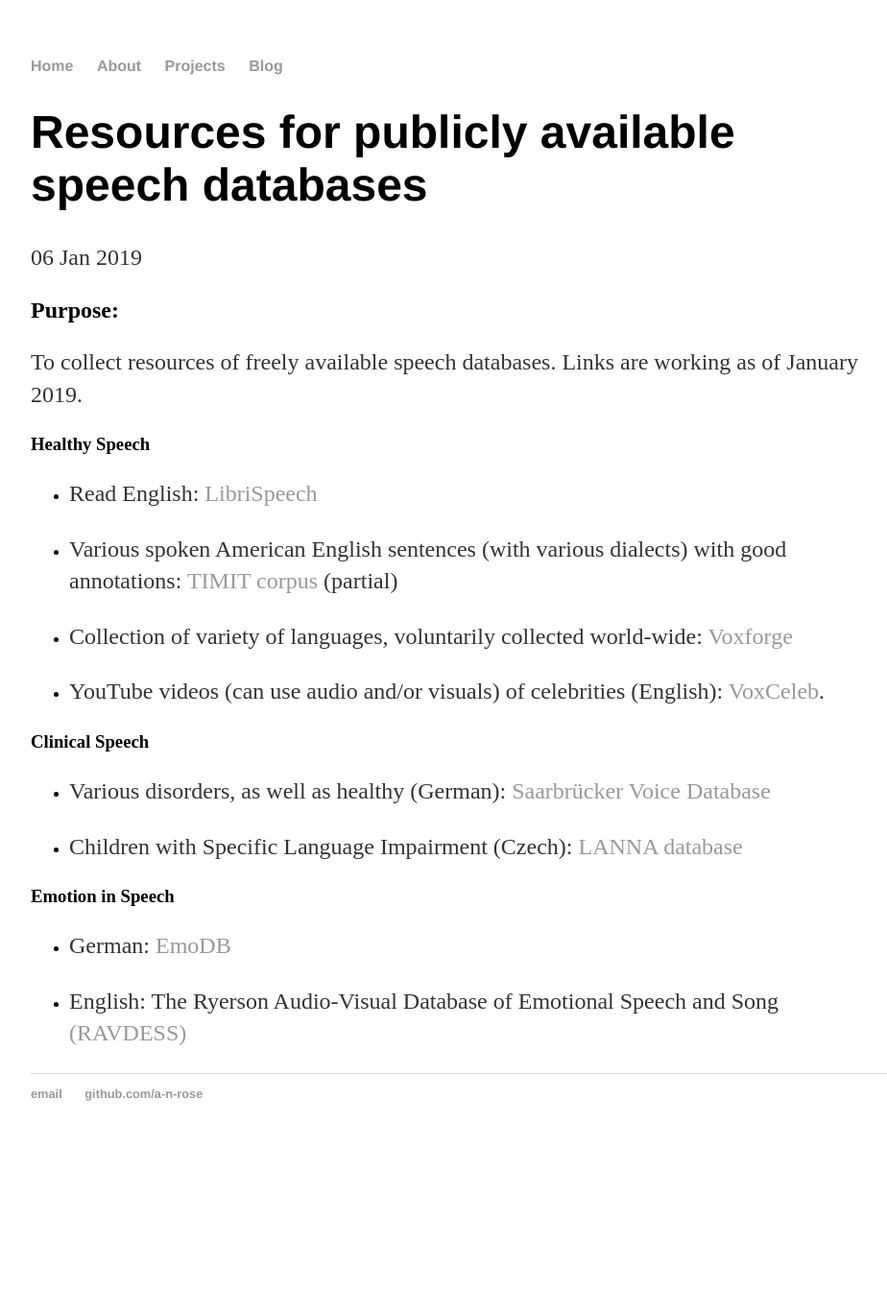
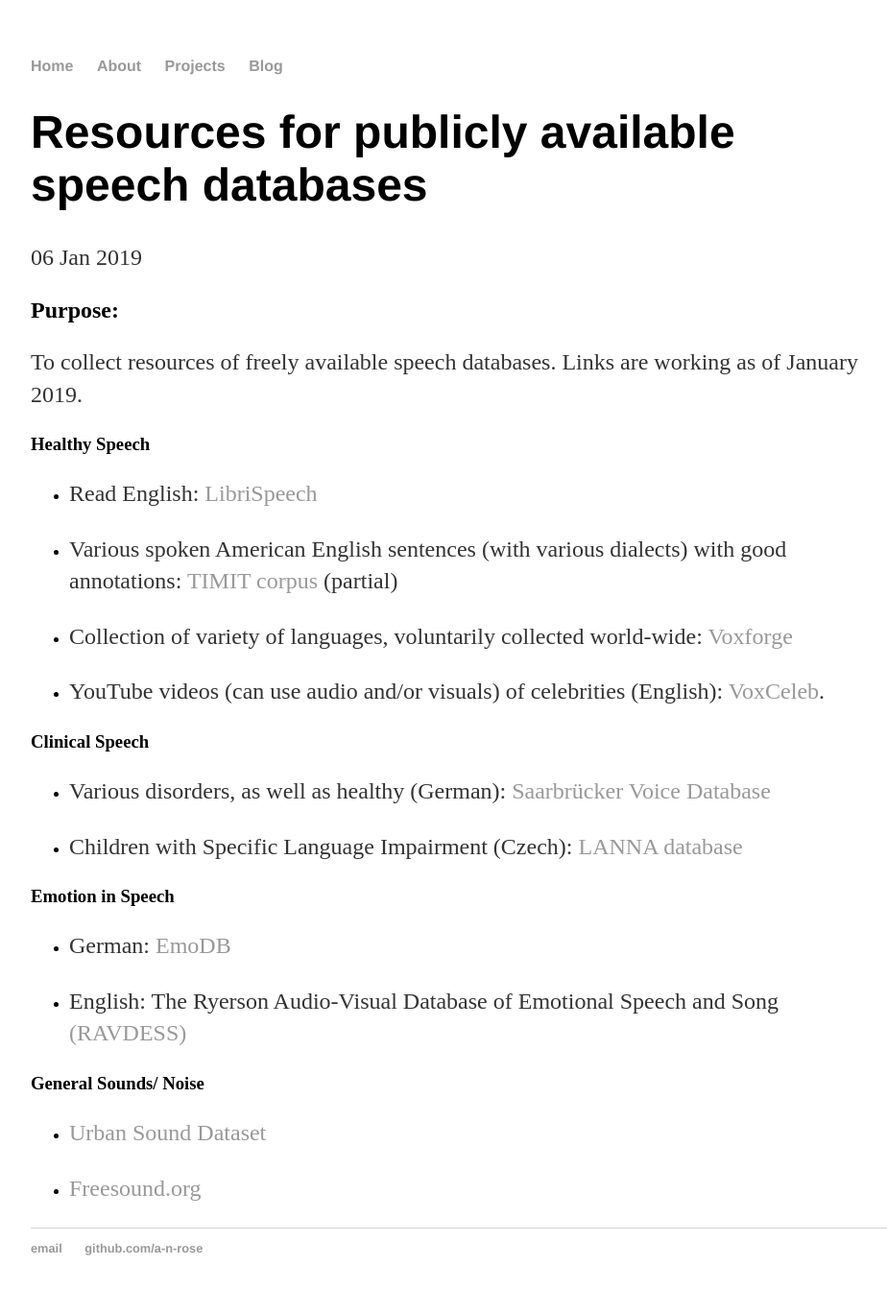
Before and after one commit to a-n-rose/a-n-rose.github.io, a Jekyll site: the page built from _posts/2019-01-06-resources-publicly-available-speech-databases.md, in a window 1280 px wide. Shown: the whole page at 96% size, without its empty margins (160-1084 px from the left). Built offline with Jekyll 4.4.1, drawn with Linux system fonts in a browser that asks for light colours; before the commit the page ends 1207 px from its top, so only the background shows below that.

Commit message:
added links to sounds/noise

```diff
--- a/_posts/2019-01-06-resources-publicly-available-speech-databases.md
+++ b/_posts/2019-01-06-resources-publicly-available-speech-databases.md
@@ -29,3 +29,9 @@
 * German: <a href="http://emodb.bilderbar.info/download/">EmoDB</a>
 
 * English: The Ryerson Audio-Visual Database of Emotional Speech and Song <a href="https://zenodo.org/record/1188976">(RAVDESS)</a>
+
+### General Sounds/ Noise
+
+* <a href="https://urbansounddataset.weebly.com/urbansound.html">Urban Sound Dataset</a>
+
+* <a href="https://freesound.org/">Freesound.org</a>
```
